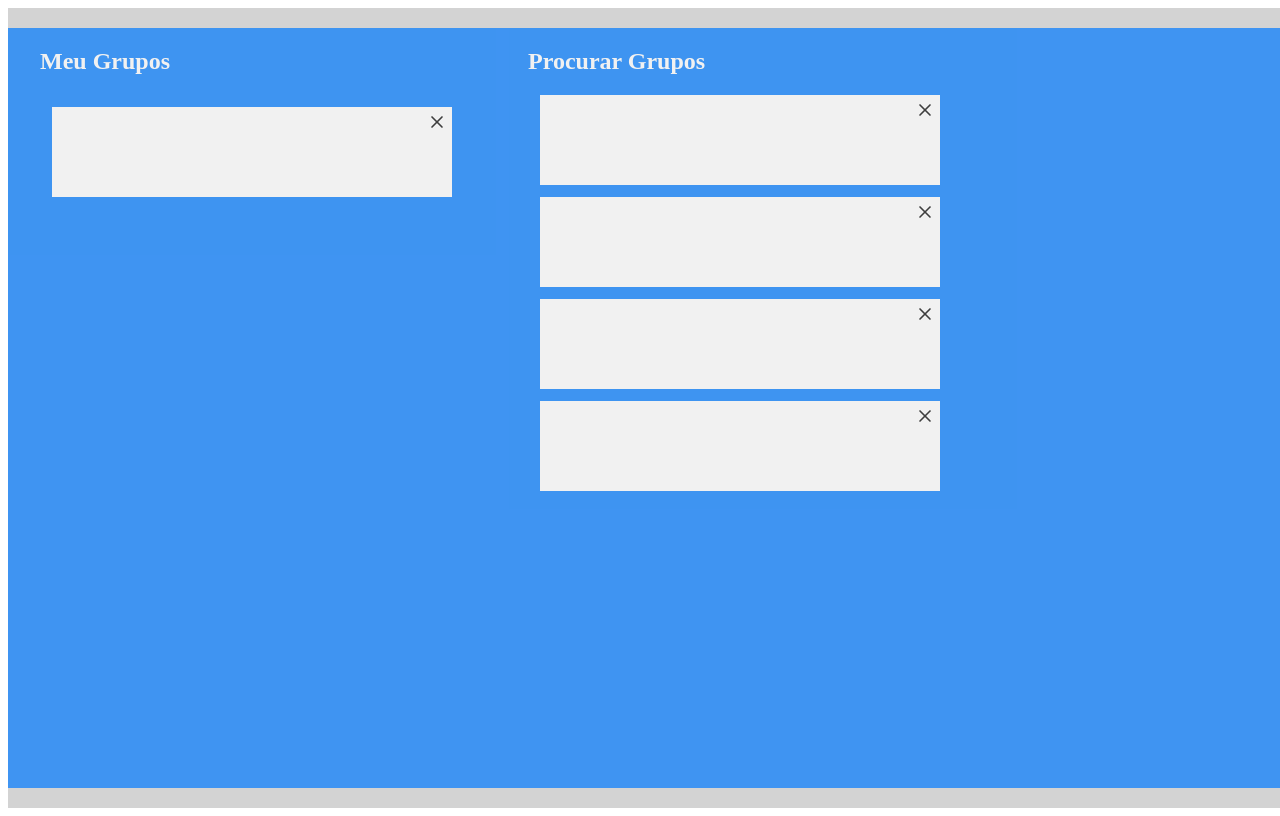
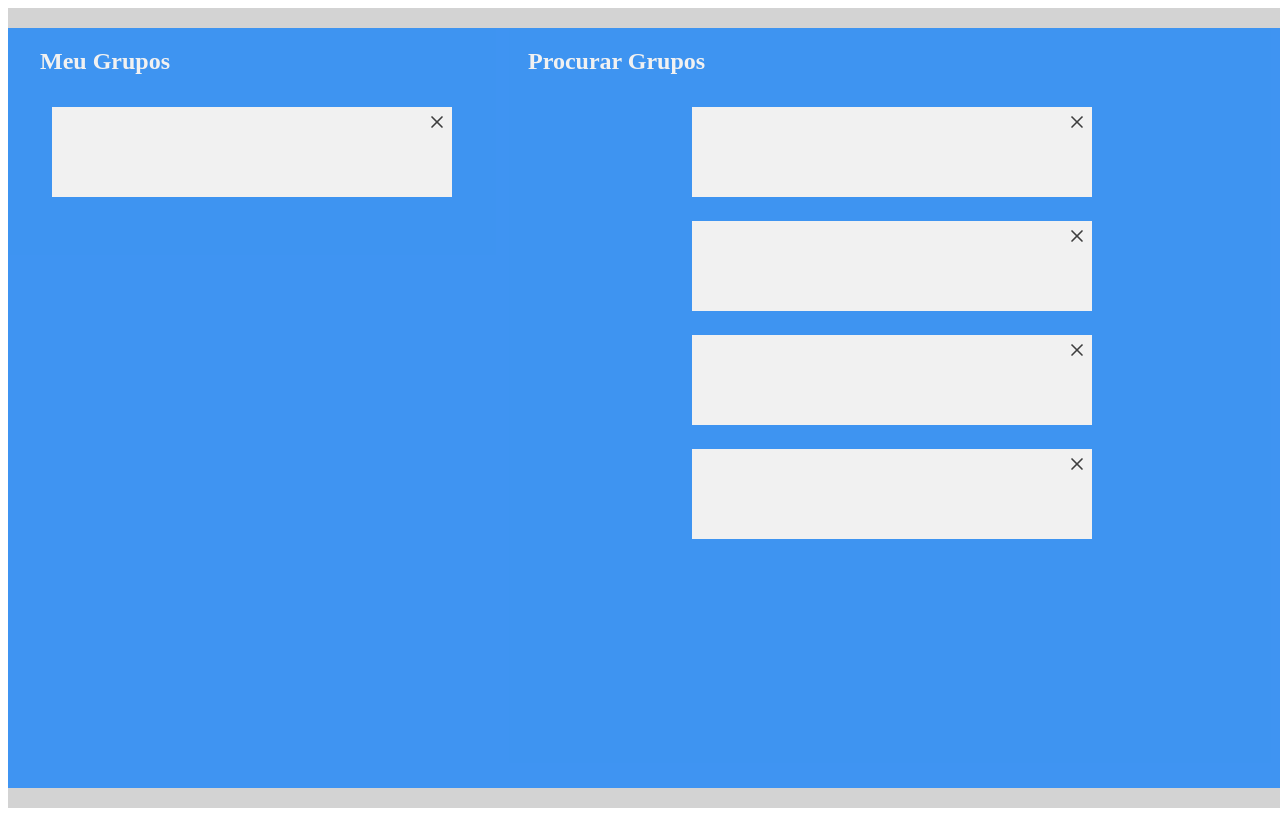
Before and after one commit to rafaelgsousa/Kenzy-academy-fitness, a React (Create React App) app: page / in a window 1280 px wide. Built offline with nearby package versions, Linux system fonts and the light colour scheme.

Commit message:
style: position Card

```diff
--- a/src/pages/Group/index.js
+++ b/src/pages/Group/index.js
@@ -17,6 +17,7 @@ const Group = () => {
             </Container>
             <Container width={"1140px"} height={"760px"} opacity={"0.7"}>
                 <h2>Procurar Grupos</h2>
+                <Content>
                     <Card>
                         <ButtonX><FiX /></ButtonX>
                     </Card>
@@ -29,6 +30,7 @@ const Group = () => {
                     <Card>
                         <ButtonX><FiX /></ButtonX>
                     </Card>
+                </Content>
             </Container>
         </Box>
     )
```
Also changed, not shown: src/pages/Group/syles.js (line endings or trailing spaces). Lines whose indentation alone changed are shown as unchanged.
